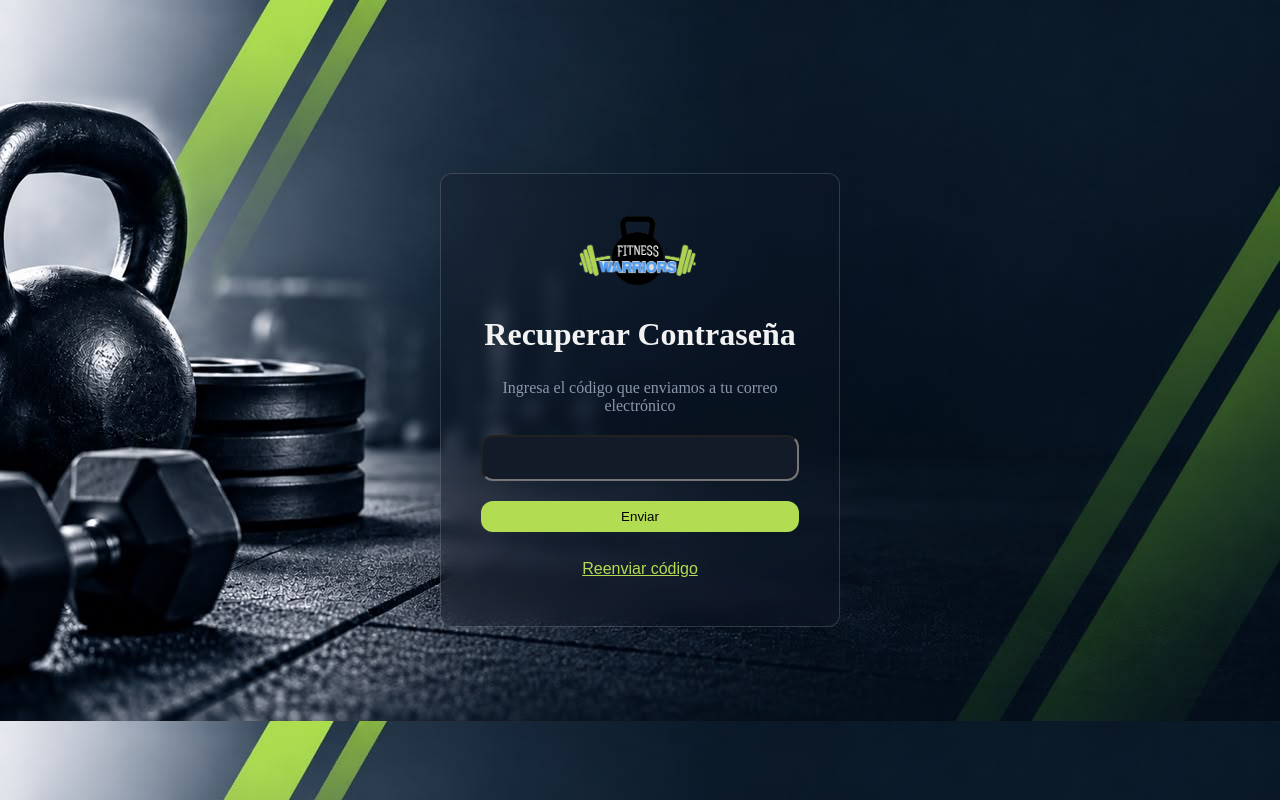
After one commit to BloodSG/Proyecto-Gym-Warriors, a PHP site: page /codigoRecuperar.html in a window 1280 px wide. The commit adds this page. Run offline with PHP 8.4, Linux system fonts and the light colour scheme.

Commit message:
Ventanas faltantes

```diff
--- /dev/null
+++ b/codigoRecuperar.html
@@ -0,0 +1,21 @@
+<!doctype html>
+<html lang="es">
+    <head>
+        <title>Recuperar contraseña</title>
+        <link rel="stylesheet" href="forgotPassword.css">
+
+    </head>
+    <body>
+        <div class="recuperarContrasena">
+            <img src="logoGym.png" alt="Logo de la empresa" class="logo-formulario">
+            <h1>Recuperar Contraseña</h1>
+            <p>Ingresa el código que enviamos a tu correo electrónico</p>
+            <form>
+                <input type="text" >
+                <button type="submit">Enviar</button>
+                <button type="button" id="reenviarcodigo">Reenviar código</button>
+            </form>
+        </div>
+
+    </body>
+</html>
--- a/forgotPassword.css
+++ b/forgotPassword.css
@@ -74,3 +74,11 @@ body{
     cursor: pointer;
     transition: background-color 0.2s ease
 }
+#reenviarcodigo{
+    background: none;
+    border: none;
+    color: #b2dc52;
+    text-decoration: underline;
+    cursor: pointer;
+    font-size: 16px;
+}
```
Also changed, not shown: nuevaContraseña.html (added, +22 -0 lines).
